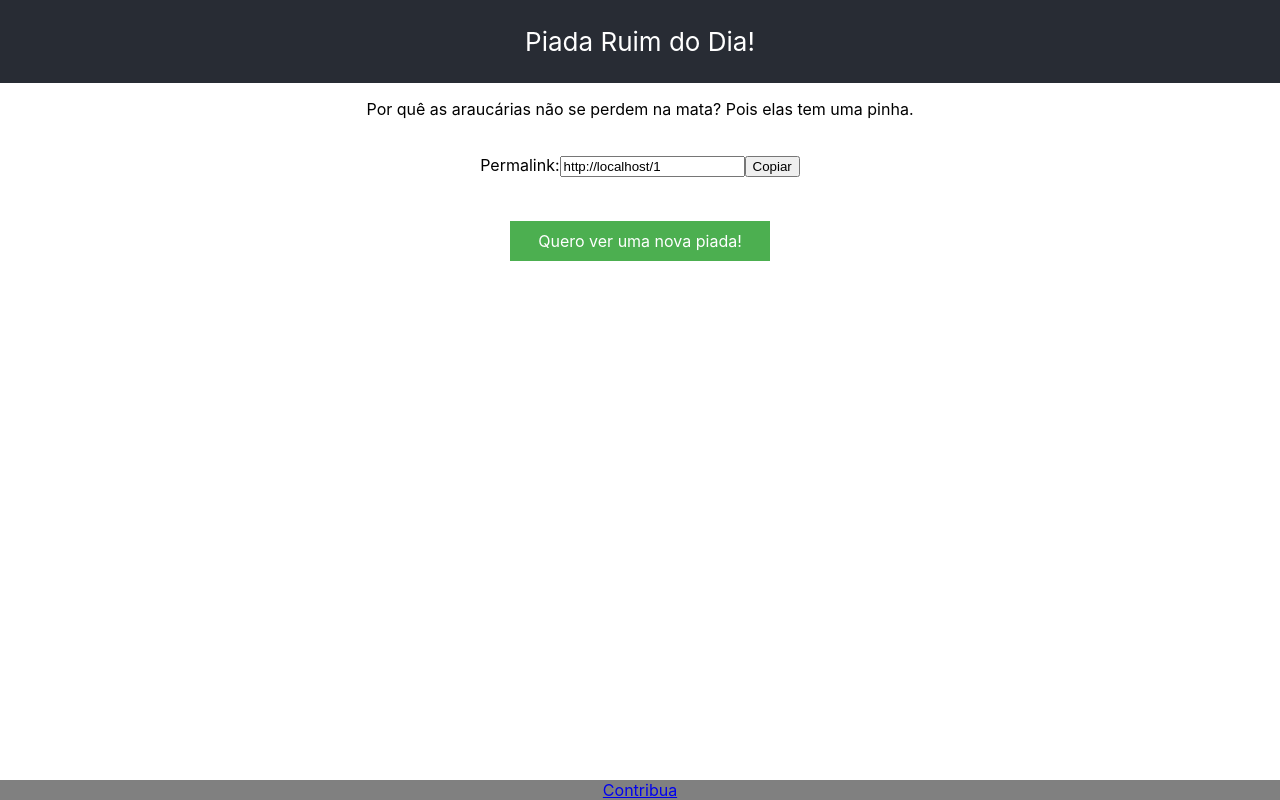
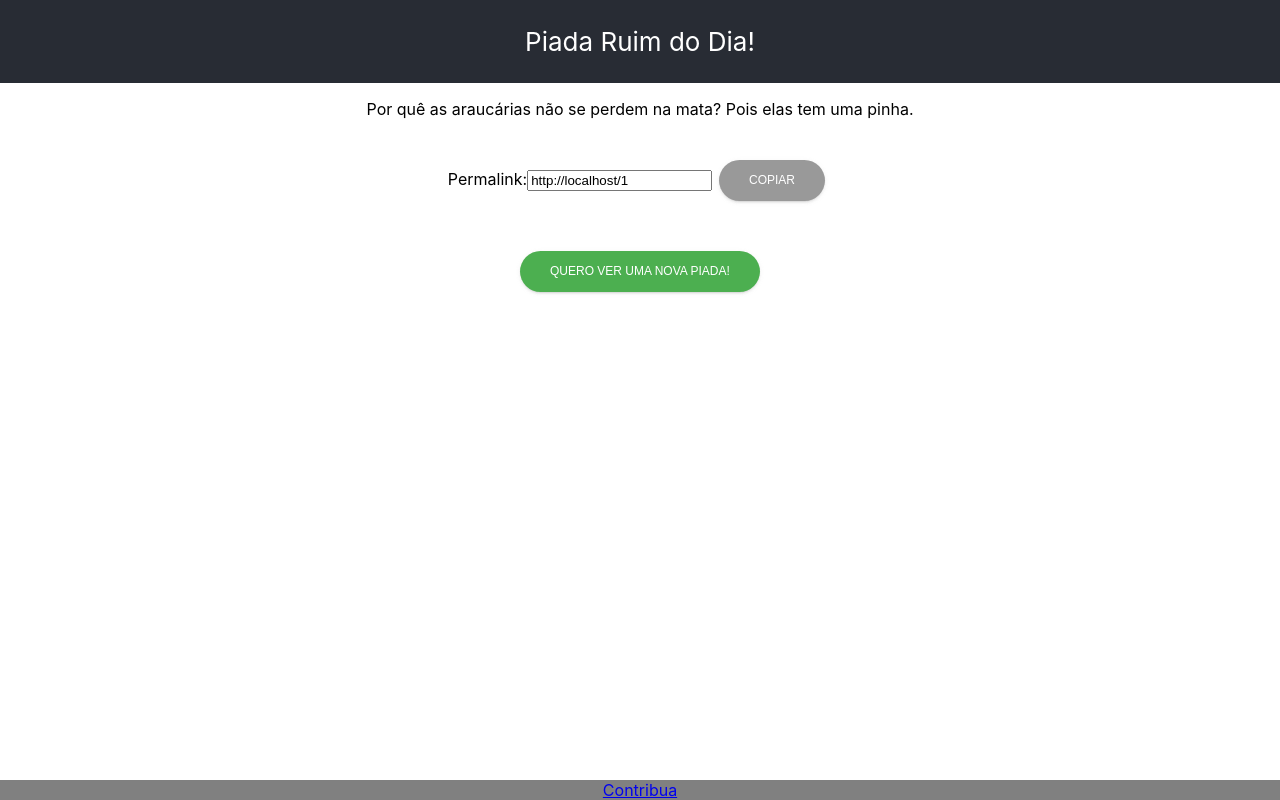
Before and after one commit to rodrigow/piadaruim, a React (Create React App) app in the folder frontend/: page / in a window 1280 px wide. Built offline with nearby package versions, Linux system fonts and the light colour scheme.

Commit message:
Don't reload the page to get another joke and adding css to make buttons less uglly (#17)
* feat: new package verion

* Updating package

* Don't reload the page to get another joke.

* Fixing "SQLITE_ERROR: no such table"

```diff
--- a/frontend/src/BadJoke.css
+++ b/frontend/src/BadJoke.css
@@ -19,15 +19,54 @@
 
 .button {
   background-color: #4CAF50;
+  border-color: #888888;
+  border-radius: 30px;
+  color: #FFFFFF;
   border: none;
-  color: white;
-  padding: 10px 28px;
+  margin: .3125rem 7px;
+  cursor: pointer;
+  padding: 12px 30px;
+  position: relative;
+  min-width: auto;
+  font-size: 12px;
+  min-height: auto;
+  box-shadow: 0 2px 2px 0 rgba(153, 153, 153, 0.14), 0 3px 1px -2px rgba(153, 153, 153, 0.2), 0 1px 5px 0 rgba(153, 153, 153, 0.12);
+  transition: box-shadow 0.2s cubic-bezier(0.4, 0, 1, 1), background-color 0.2s cubic-bezier(0.4, 0, 0.2, 1);
   text-align: center;
-  text-decoration: none;
-  display: inline-block;
-  font-size: 16px;
-  margin: 4px 2px;
+  font-weight: 400;
+  will-change: box-shadow, transform;
+  line-height: 1.42857143;
+  white-space: nowrap;
+  touch-action: manipulation;
+  text-transform: uppercase;
+  letter-spacing: 0;
+  vertical-align: middle;
+}
+
+.button-permalink {
+  border-color: #888888;
+  border-radius: 30px;
+  background-color: #999999;
+  color: #FFFFFF;
+  border: none;
+  margin: .3125rem 7px;
   cursor: pointer;
+  padding: 12px 30px;
+  position: relative;
+  min-width: auto;
+  font-size: 12px;
+  min-height: auto;
+  box-shadow: 0 2px 2px 0 rgba(153, 153, 153, 0.14), 0 3px 1px -2px rgba(153, 153, 153, 0.2), 0 1px 5px 0 rgba(153, 153, 153, 0.12);
+  transition: box-shadow 0.2s cubic-bezier(0.4, 0, 1, 1), background-color 0.2s cubic-bezier(0.4, 0, 0.2, 1);
+  text-align: center;
+  font-weight: 400;
+  will-change: box-shadow, transform;
+  line-height: 1.42857143;
+  white-space: nowrap;
+  touch-action: manipulation;
+  text-transform: uppercase;
+  letter-spacing: 0;
+  vertical-align: middle;
 }
 
 @keyframes App-logo-spin {
--- a/frontend/src/BadJoke.js
+++ b/frontend/src/BadJoke.js
@@ -45,12 +45,12 @@ class BadJoke extends Component {
             <div>
                 <label htmlFor='permalink'>Permalink:</label>
                 <input id='permalink' readOnly type='text' value={`${window.location.origin}/${this.state.joke.id}`}></input>
-                <button onClick={this.copyToClipboard}>Copiar</button>
+                <button className="button-permalink" onClick={this.copyToClipboard}>Copiar</button>
             </div>
             <br />
             <br />
             <div>
-              <a href="/" className="button">Quero ver uma nova piada!</a>
+              <button className="button"  onClick={(e) => this.callService()}>Quero ver uma nova piada!</button>
             </div>
           </div>
         </div>
```
Also changed, not shown: 1 other file (tests, documents, lock files or other folders).
